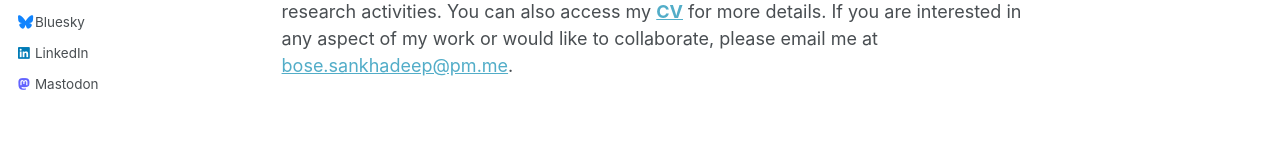
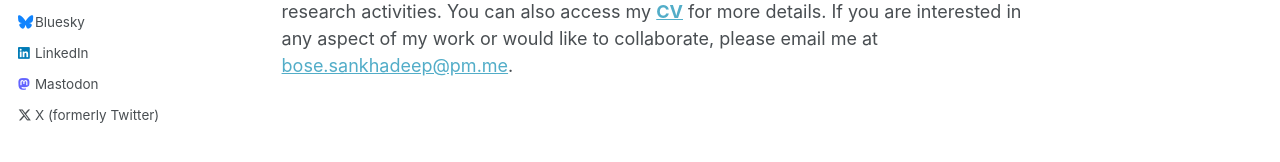
Before and after one commit to sankhadeepbose/sankhadeepbose.github.io, a Jekyll site: the page built from _pages/about.md, in a window 1280 px wide and 900 px high, scrolled down 503 px. Shown: the part 654-816 px from the top of the window. Built offline with Jekyll 4.4.1, drawn with Linux system fonts in a browser that asks for light colours; some web fonts are replaced; some of the changed lines change nothing that is shown.

Commit message:
Update _config.yml

```diff
--- a/_config.yml
+++ b/_config.yml
@@ -65,7 +65,7 @@ author:
   steam            : # Username
   telegram         : # URL
   tumblr           : # Username
-  twitter          : # Username for X / Twitter
+  twitter          : "anotherbose" # Username for X / Twitter
   vine             : # Username
   weibo            : # Username
   wikipedia        : # Username
```
